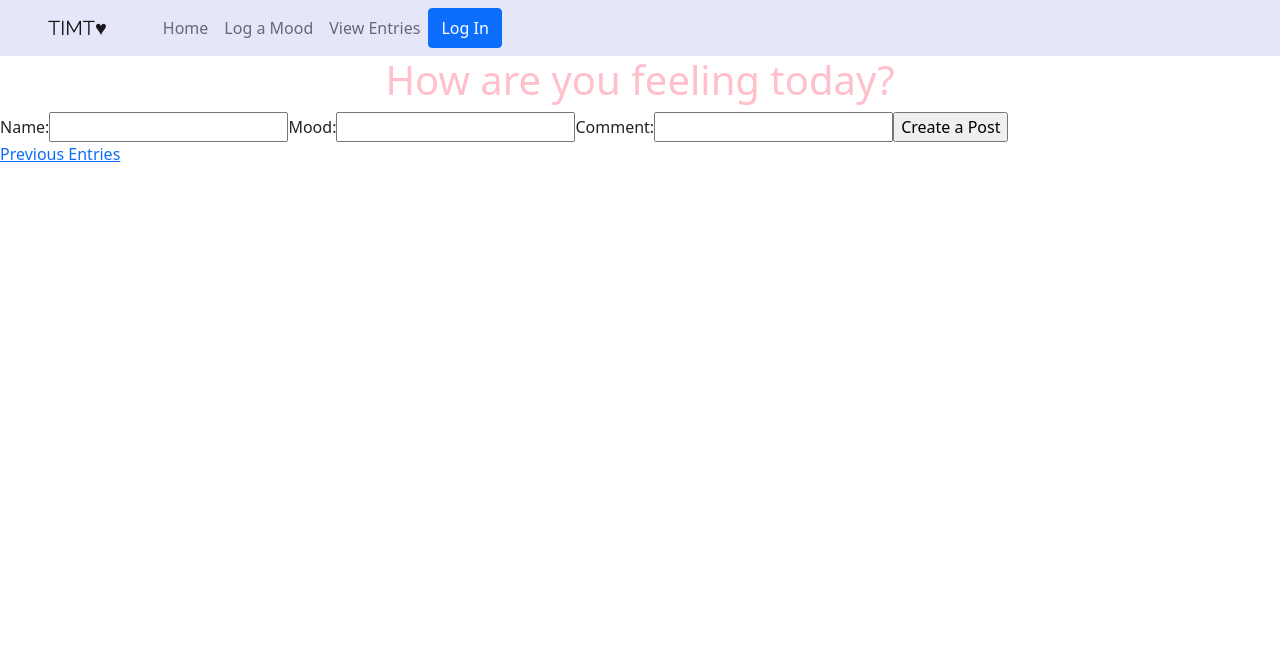
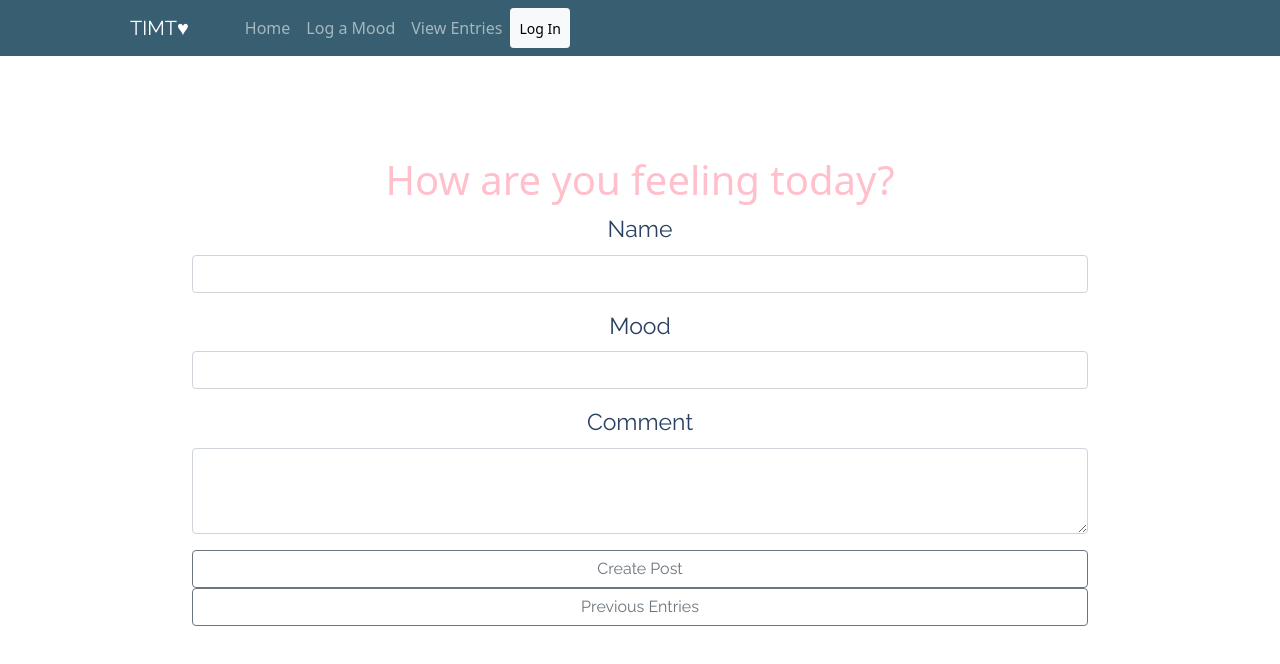
Before and after one commit to adaruiz93/timt-frontend, a React (Create React App) app: page /timt/new in a window 1280 px wide. Shown: the top 664 px of the page. Built offline with nearby package versions, Linux system fonts and the light colour scheme.

Commit message:
finished styling

```diff
--- a/package.json
+++ b/package.json
@@ -12,6 +12,7 @@
     "@testing-library/jest-dom": "^5.14.1",
     "@testing-library/react": "^11.2.7",
     "@testing-library/user-event": "^12.8.3",
+    "axios": "^0.23.0",
     "bootstrap": "^5.1.1",
     "react": "^17.0.2",
     "react-bootstrap": "^2.0.0-rc.0",
--- a/src/App.css
+++ b/src/App.css
@@ -3,7 +3,7 @@
 
 
 body{
-  background-color: #e3d8f1;
+  background-color: #F5F0F6;
 }
 
 h1 {
@@ -13,7 +13,6 @@ h1 {
 
 p {
   text-align: center;
-  color: blue;
   font-size: medium;
 }
 
@@ -53,13 +52,52 @@ p {
 }
 
 .bg-myNav {
-  background-color: lavender;
+  background-color: #385F71;
+  padding: 50px;
+  margin-bottom: 100px;
 }
 
 .tablehead {
 background-color: blue;
+
+
 }
 
 .logo {
   font-family: 'Raleway', sans-serif;
 }
+
+.quote {
+  color: #8F754F;
+  font-family: 'Raleway', sans-serif;
+  font-size: 25px;
+}
+
+.cardHeader {
+  font-family: 'Raleway', sans-serif;
+  font-size: 23px;
+}
+
+.blockquote-footer{
+  font-family: 'Raleway', sans-serif;
+}
+
+.form {
+  display: flex;
+  flex-direction: column;
+  margin: auto;
+  width: 70%;
+  text-align: center;
+}
+
+.label {
+  font-family: 'Raleway', sans-serif;
+  font-size: 23px;
+  color: #2B4162;
+}
+
+.details {
+  font-family: 'Raleway', sans-serif;
+  font-size: 23px;
+
+}
--- a/src/App.js
+++ b/src/App.js
@@ -1,5 +1,5 @@
 import './App.css'
-import { Nav, Navbar } from 'react-bootstrap'
+import { Nav, Navbar, Container } from 'react-bootstrap'
 import 'bootstrap/dist/css/bootstrap.css'
 import {BrowserRouter as Router, Route, Switch} from 'react-router-dom'
 import TimtDetails from './components/TimtDetails'
@@ -9,12 +9,16 @@ import TimtNew from './components/TimtNew'
 import TimtHome from './components/TimtHome'
 import LoginButton from './components/LoginButton'
 import LogoutButton from './components/LogoutButton'
+import NavbarCollapse from 'react-bootstrap/esm/NavbarCollapse'
 
 
 const App = () => {
     return (
       <div>
-        <Navbar bg="myNav" variant="light">
+        <Navbar bg="myNav" variant="dark" collapseOnSelect expand='md'>
+          <Container>
+            <Navbar.Toggle aria-controls='responsive-navbar-nav'/>
+            <NavbarCollapse id='responsive-navbar-nav'>
           <Navbar.Brand className="logo order-md-0 mx-5 order-1">
             TIMT&hearts;
           </Navbar.Brand>
@@ -25,6 +29,8 @@ const App = () => {
             <LoginButton />
             <LogoutButton />
           </Nav>
+          </NavbarCollapse>
+          </Container>
         </Navbar>
        <Router>
          <Switch>
--- a/src/components/LoginButton.js
+++ b/src/components/LoginButton.js
@@ -1,16 +1,16 @@
 import React from 'react';
-import { useAuth0 } from '@auth0/auth0-react';
+import { useAuth0 } from '@auth0/auth0-react'
+import Button from 'react-bootstrap/Button'
 
 const LoginButton = () => {
   const { loginWithRedirect, isAuthenticated } = useAuth0();
   return (
     !isAuthenticated && (
-    <button
-      className="btn btn-primary btn-block"
+    <Button variant="light" size="sm"
       onClick={() => loginWithRedirect()}
     >
       Log In
-    </button>
+    </Button>
     )
   );
 };
--- a/src/components/LogoutButton.js
+++ b/src/components/LogoutButton.js
@@ -1,13 +1,14 @@
 import React from 'react'
 import { useAuth0 } from '@auth0/auth0-react'
+import Button from 'react-bootstrap/Button'
 
 const LogoutButton = () => {
   const { logout, isAuthenticated } = useAuth0()
   return (
     isAuthenticated && (
-    <button className="btn btn-primary btn-block" onClick={() => logout()}>
+    <Button variant="light" size="sm" onClick={() => logout()}>
       Log Out
-    </button>
+    </Button>
     )
   )
 }
--- a/src/components/TimtDetails.js
+++ b/src/components/TimtDetails.js
@@ -1,5 +1,7 @@
 import React, { useState, useEffect } from 'react'
 import {Link} from 'react-router-dom'
+import { Card } from 'react-bootstrap'
+import Button from 'react-bootstrap/Button'
 
 const TimtDetails = (props) => {
   const currentId = props.match.params.id
@@ -20,12 +22,20 @@ const TimtDetails = (props) => {
     <>
     {
       loading ? <h3>Loading...</h3> :
-        <div>
-          <h1>{timts.mood}</h1>
+      <div>
+      <Card className="text-center">
+        <Card.Header className='details'>{timts.name}</Card.Header>
+        <Card.Body>
+        <Card.Title className='details'>{timts.mood}</Card.Title>
+        <Card.Text className='details'>
           {timts.comment}
-          <Link to='/timt'>Back</Link>
-          <Link to={`/timt/:id/edit`}>Edit</Link>
-        </div>
+        </Card.Text>
+        <Button className='details' variant="light" href="/timt">Back</Button>
+      </Card.Body>
+    <Card.Footer className='details' className="text-muted">2 days ago</Card.Footer>
+  </Card>
+
+      </div>
     }
     </>
   )
--- a/src/components/TimtHome.js
+++ b/src/components/TimtHome.js
@@ -1,11 +1,49 @@
-import React from 'react'
-
+import React, { useState, useEffect } from 'react'
+import axios from 'axios'
+import Card from 'react-bootstrap/Card'
+import Button from 'react-bootstrap/Button'
 
 
 const TimtHome = (props) => {
+  const [quote, setQuote] = useState('')
+  const [author, setAuthor] = useState('')
+
+  const quoteAPI =  async () => {
+    let arrayOfQuotes = []
+    try {
+      const data = await axios.get('https://api.quotable.io/random')
+      arrayOfQuotes = data.data
+    } catch (err) {
+      console.log(err)
+    }
+
+  try {
+    setQuote(arrayOfQuotes.content)
+    setAuthor(arrayOfQuotes.author)
+  } catch (err) {
+    console.log(err)
+  }
+}
+
+  useEffect(() => {
+    quoteAPI()
+  }, [])
+
   return (
-    <div>
-    <h1>This is Me Trying</h1>
+  <div>
+    <p>Welcome to This Is Me Trying, a place where you can keep track of your mental state</p>
+    <Card className='text-center'>
+      <Card.Header className="cardHeader">Your Quote of the Day</Card.Header>
+      <Card.Body>
+        <blockquote className='blockquote mb-0'>
+          <p className="quote">{quote}</p>
+        <footer className='blockquote-footer'>
+          {author}
+          </footer>
+           <Button size='sm' variant="outline-secondary" onClick={quoteAPI}>Inspire Me</Button>
+          </blockquote>
+        </Card.Body>
+      </Card>
     </div>
   )
 }
--- a/src/components/TimtList.js
+++ b/src/components/TimtList.js
@@ -41,6 +41,7 @@ const TimtList = (props) => {
             <th>Name</th>
             <th>Mood</th>
             <th>Comment</th>
+            <th>Delete?</th>
           </tr>
         </thead>
         <tbody>
@@ -49,7 +50,7 @@ const TimtList = (props) => {
               <td>{timt.name}</td>
              <td><Link to={`/timt/${timt._id}`} className="link">{timt.mood}</Link></td>
               <td>{timt.comment}</td>
-              {/* <td onClick={()=> handleDelete(timt._id)} className="delete">delete</td> */}
+              <td onClick={()=> handleDelete(timt._id)} className="delete">delete</td>
             </tr>
           ))}
         </tbody>
--- a/src/components/TimtNew.js
+++ b/src/components/TimtNew.js
@@ -1,5 +1,7 @@
 import React, {useState} from 'react'
 import {Link} from 'react-router-dom'
+import Form from 'react-bootstrap/Form'
+import Button from 'react-bootstrap/Button'
 
 const TimtNew = (props) => {
   const initialState = {
@@ -39,19 +41,24 @@ const TimtNew = (props) => {
   return (
     <div>
       <h1>How are you feeling today?</h1>
-      <form onSubmit = {handleSubmit}>
-        <label htmlFor="name">Name:</label>
-        <input id="name" name="name" value={input.name} onChange={handleChange}/>
+      <Form onSubmit = {handleSubmit} className='form'>
+        <Form.Group className="mb-3" controlId="exampleForm.ControlInput1">
+        <Form.Label className='label'>Name</Form.Label>
+      <Form.Control id="name" name="name" value={input.name} onChange={handleChange} />
+      </Form.Group>
 
-        <label htmlFor="mood">Mood:</label>
-        <input id="mood" name="mood" value={input.mood} onChange={handleChange}/>
+      <Form.Group className="mb-3" controlId="exampleForm.ControlInput1">
+        <Form.Label className='label'>Mood</Form.Label>
+        <Form.Control id="mood" name="mood" value={input.mood} onChange={handleChange} />
+      </Form.Group>
 
-        <label htmlFor="comment">Comment:</label>
-        <input id="comment" name="comment" value={input.comment} onChange={handleChange}/>
-
-        <input type="submit" value="Create a Post"/>
-      </form>
-      <Link to='/timt'>Previous Entries</Link>
+    <Form.Group className="mb-3" controlId="exampleForm.ControlTextarea1">
+      <Form.Label className='label'>Comment</Form.Label>
+      <Form.Control as="textarea" rows={3} id="comment" name="comment" value={input.comment} onChange={handleChange} />
+    </Form.Group>
+      <Button className='label' variant="outline-secondary" as="input" type="submit" value="Create Post" />
+      <Button className='label' variant="outline-secondary" href="/timt">Previous Entries</Button>
+    </Form>
     </div>
   )
 }
```
Also changed, not shown: 1 other file (tests, documents, lock files or other folders).
